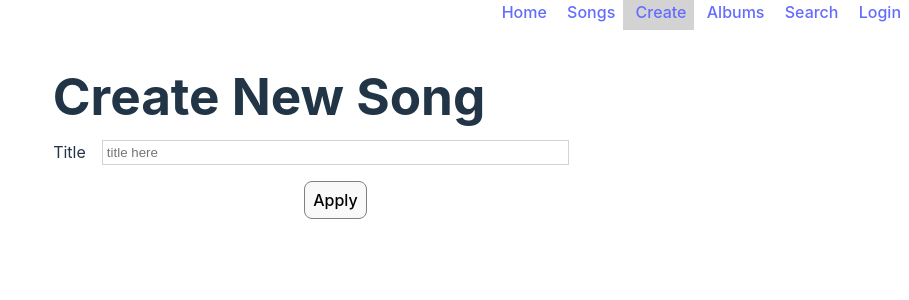
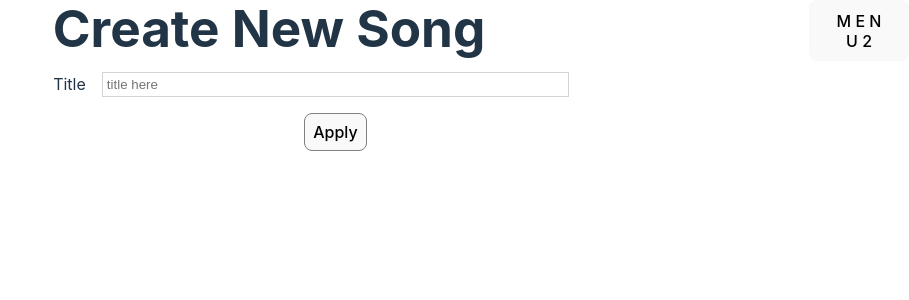
Before and after one commit to kevinjapan/WeeSongs, a Vue app: page /songs/create in a window 1280 px wide. Shown: the top 300 px of the page, without its empty margins (371-1280 px from the left). Built offline with nearby package versions, Linux system fonts and the light colour scheme.

Commit message:
integrate AppNav

```diff
--- a/src/App.vue
+++ b/src/App.vue
@@ -1,33 +1,20 @@
 <script setup>
+import AppNav from './components/App/AppNav/AppNav.vue'
 
-// App, Root Component
 
-import { useAppStore } from '@/stores/appStore'
 
-const app_store = useAppStore()
+// App Root Component
+
 
 </script>
 
 <template>
-   <nav class="fixed">
-      <RouterLink to="/" class="view_link" activeClass="selected_view" exactActiveClass="selected_view">
-         Home</RouterLink>
-      <RouterLink to="/songs" class="view_link" activeClass="selected_view" exactActiveClass="selected_view">
-         Songs</RouterLink>
-      <RouterLink to="/songs/create" class="view_link" activeClass="selected_view" exactActiveClass="selected_view">
-         Create</RouterLink>
-      <RouterLink to="/albums" class="view_link" activeClass="selected_view" exactActiveClass="selected_view">
-         Albums</RouterLink>
-      <RouterLink to="/search" class="view_link" activeClass="selected_view" exactActiveClass="selected_view">
-         Search</RouterLink>
-      <RouterLink v-if="!app_store.bearer_token" to="/login" class="view_link" activeClass="selected_view" exactActiveClass="selected_view">
-         Login</RouterLink>
-      <RouterLink v-else to="/login" class="view_link" activeClass="selected_view" exactActiveClass="selected_view">
-         {{ app_store.username }}</RouterLink>
-   </nav>
    <main>
       <RouterView />
    </main>
+
+   <AppNav />
+
 </template>
 
 <style scoped>
@@ -44,7 +31,7 @@ nav {
    left:0;
 }
 main {
-   min-height:100vh;
+   min-height:120vh;
 }
 .logo {
   height: 6em;
--- a/src/stores/appstore.js
+++ b/src/stores/appstore.js
@@ -14,6 +14,9 @@ export const useAppStore = defineStore('app_store', () => {
    // we use presence/absence as logged in flag
    const bearer_token = ref('')
    const username = ref('')
+
+   // app nav
+   const display_nav = ref(false)
 
    // getters
    const get_api = computed(() => app_api.value)
@@ -40,7 +43,7 @@ export const useAppStore = defineStore('app_store', () => {
 
    return {
       app_api, get_api, set_api,
-      bearer_token,
-      username
+      bearer_token,username,
+      display_nav
    }
  })
--- a/src/style.css
+++ b/src/style.css
@@ -78,9 +78,9 @@ button:focus-visible {
 
 
 .app {
-   max-width: 1280px;
-   margin: 0 auto;
-   margin-top:4.25rem; /* clear fixed menus */
+   position:relative;
+   width: 100%;
+   margin: 0;
    text-align: center;
    width:100%;
    padding:0;
@@ -131,8 +131,11 @@ ul {
 .space_between {
    justify-content:space-between;
 }
-.justify-end {
+.justify_end {
    justify-content:end;
+}
+.justify_center {
+   justify-content:center;
 }
 .align_items_center {
    align-items:center;
@@ -141,6 +144,7 @@ ul {
 .m_0 {margin:0;}
 .m_1 {margin:1rem;}
 .mx_1 {margin-left:1rem;margin-right:1rem;}
+.mr_2 {margin-right:2rem;}
 .mt_3 {margin-top:3rem;}
 .mt_4 {margin-top:4rem;}
 .mt_5 {margin-top:5rem;}
@@ -148,6 +152,7 @@ ul {
 
 .p_0 {padding:0;}
 .p_1 {padding:1rem;}
+.px_1 {padding-left:1rem;padding-right:1rem;}
 .p_0\.5 {padding:.5rem;}
 .py_0\.5 {padding-top:.5rem;padding-bottom:.5rem;}
 
@@ -155,7 +160,7 @@ ul {
 .border {border:solid 1px lightgrey;}
 
 .bg_yellow {background:yellow;}
-
+.bg_lightblue {background:lightblue;}
 
 
 /*
```
